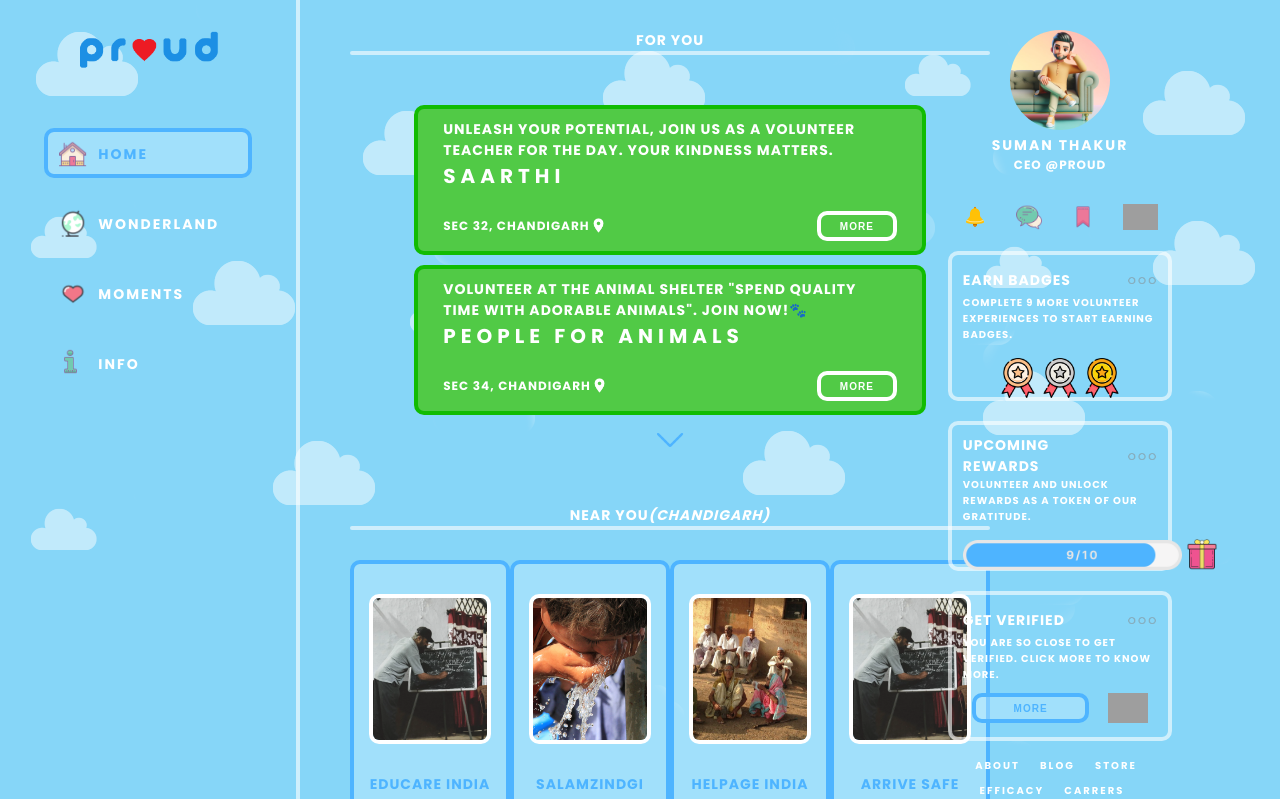
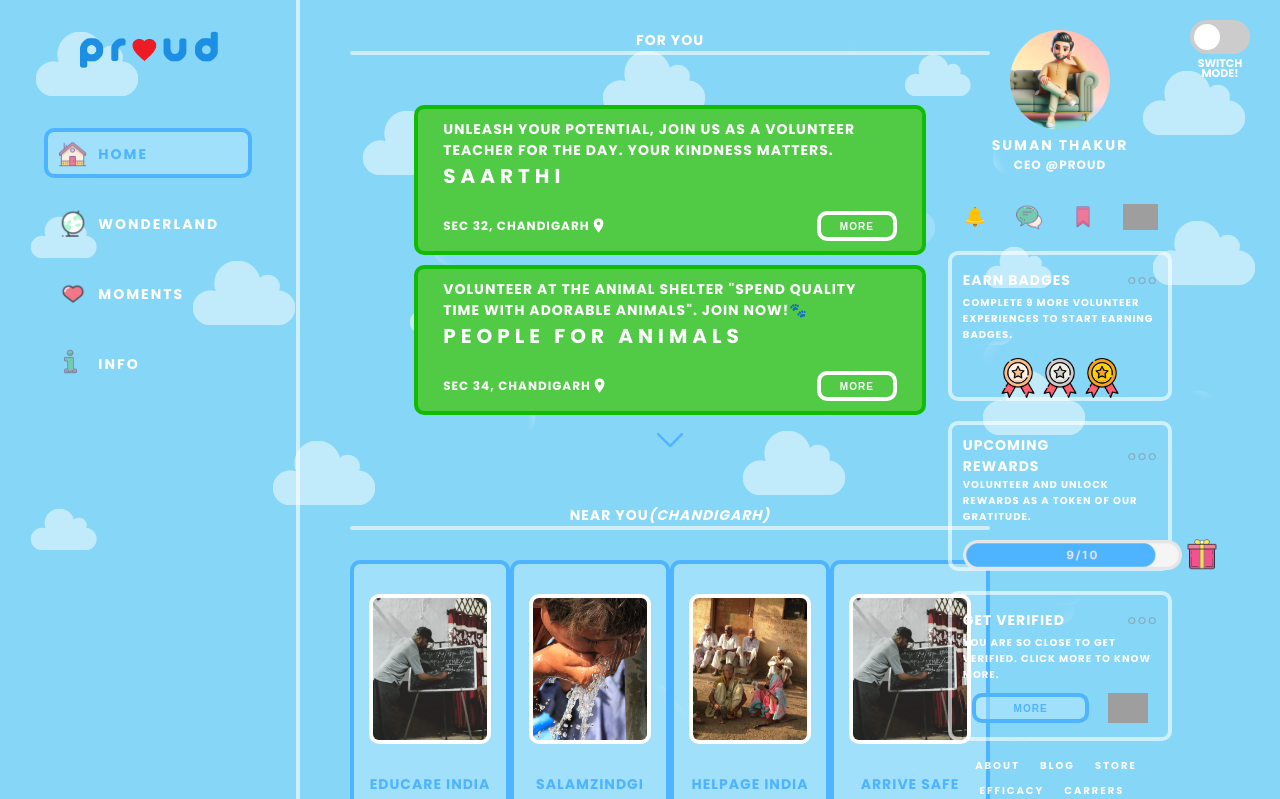
Before and after one commit to sumanthakur0401/proud-project, a Next.js app: page /Volunteer/home in a window 1280 px wide. Shown: the top 799 px of the page. Built offline with nearby package versions, Linux system fonts and the light colour scheme; grey boxes are pictures that could not be loaded.

Commit message:
Update-home page & about page/Adding Dark mode

```diff
--- a/pages/Volunteer/home.js
+++ b/pages/Volunteer/home.js
@@ -71,12 +71,18 @@ const home = () => {
         </div>
 
       </div>
-      <label className={styles.switch}>
-          <input type="checkbox" onChange={handleToggle} checked={isChecked}/>
-          <span className={styles.slider}></span>
-        </label>
       </div>
       <ProfileBar/>
+      <div className={styles.switchModeButton}>
+          <label className={styles.switch}>
+            <input type="checkbox" onChange={handleToggle} checked={isChecked}/>
+            <span className={styles.slider}></span>
+          </label>
+       </div>
+       <div className={styles.switchText}>
+          Switch
+          Mode!
+       </div>
     </>
   )
 }
--- a/styles/Vol_styles/home.module.css
+++ b/styles/Vol_styles/home.module.css
@@ -142,8 +142,28 @@
 
 /* ------------------Darkmode---------------- */
 /* The switch - the box around the slider */
+
+.switchModeButton{
+    position: fixed;
+    top: 20px;
+    right: 30px;
+    width: fit-content;
+}
+.switchText{
+    position: fixed;
+    top: 58px;
+    right: 35px;
+    width: 50px;
+    color: white;
+    font-weight: 600;
+    font-size: 11px;
+    text-transform: uppercase;
+    word-wrap: normal;
+    text-align: center;
+    line-height: 10px;
+}
+
 .switch {
-    position: relative;
     display: inline-block;
     width: 60px;
     height: 34px;
```
